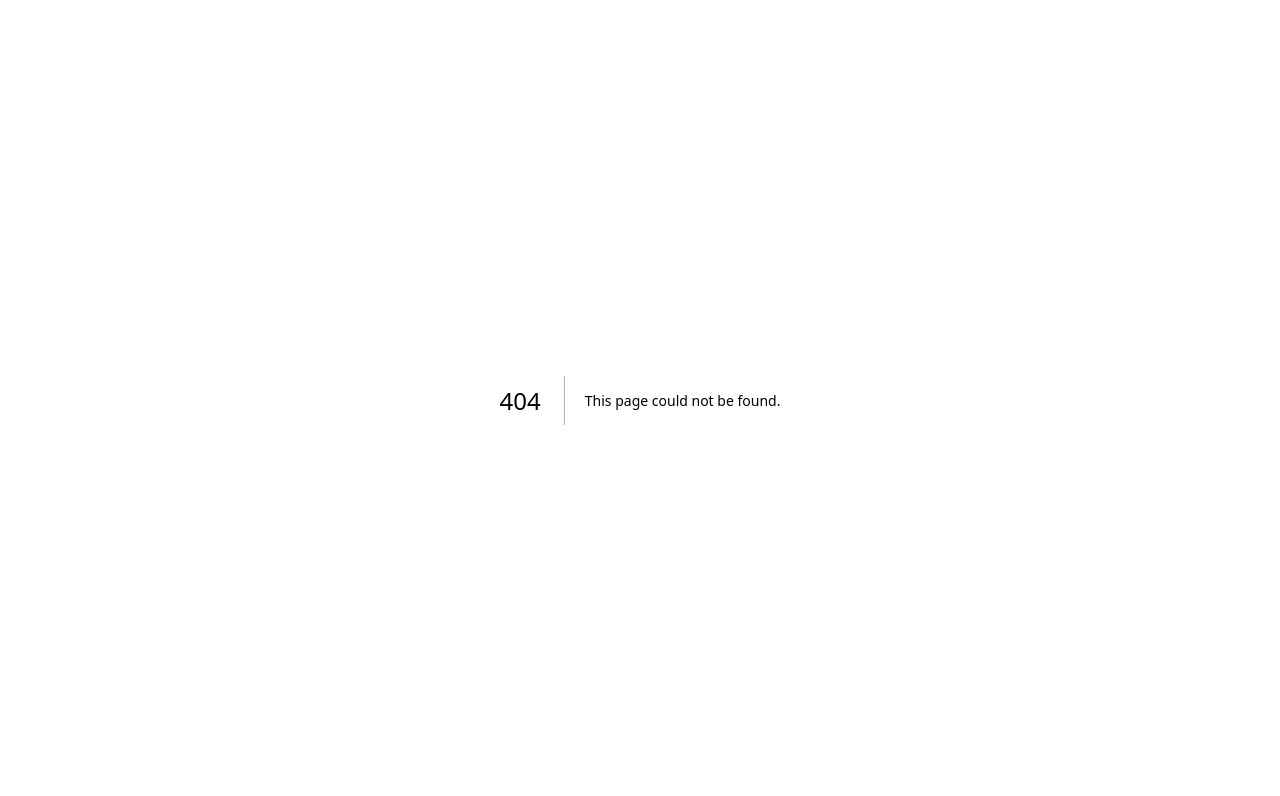
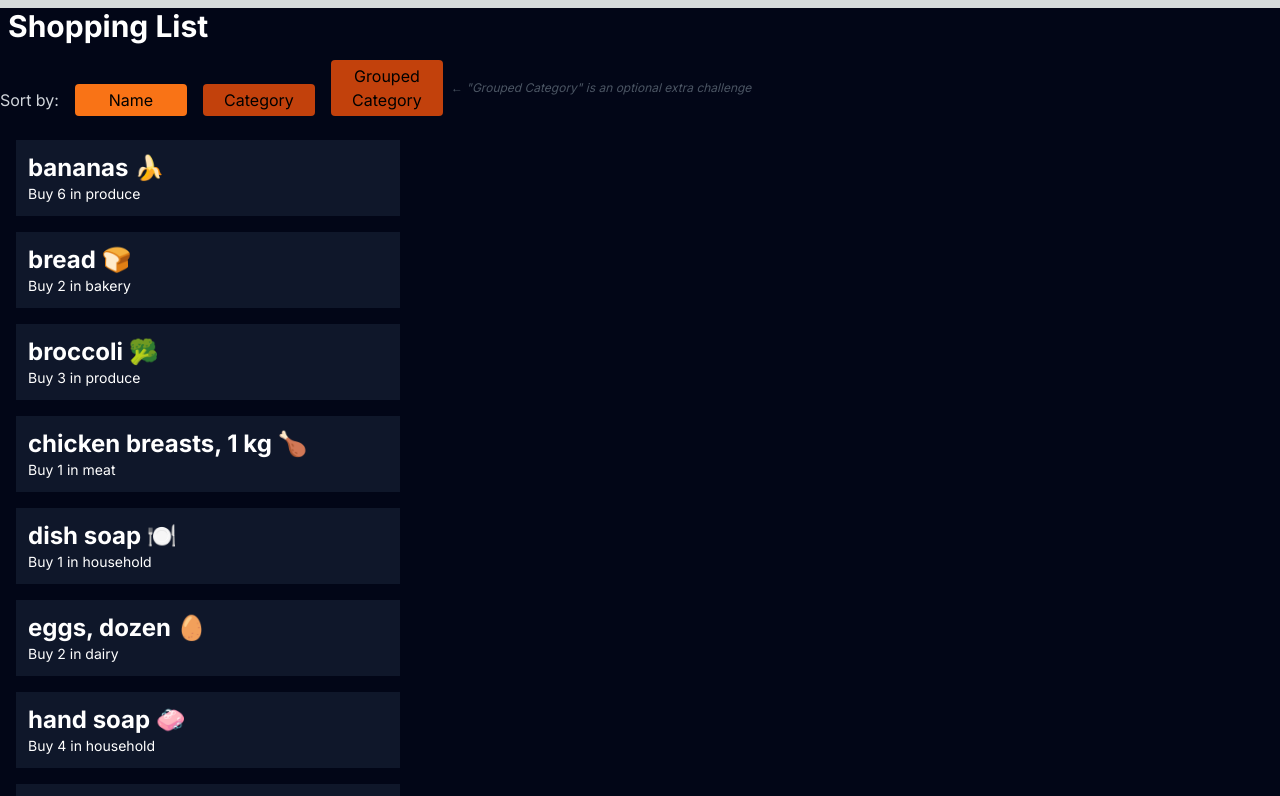
Before and after one commit to KeithC1987/cprg306-assignments, a Next.js app: page /week-5 in a window 1280 px wide. Before the commit this address had no page. Shown: the top 796 px of the page. Built offline with nearby package versions, Linux system fonts and the light colour scheme.

Commit message:
week-5 completed
completed all week-5 requirements

```diff
--- a/app/page.js
+++ b/app/page.js
@@ -13,6 +13,7 @@
         <li><Link className={LinkStyle} href="./week-2">week-2</Link></li>
         <li><Link className={LinkStyle} href="./week-3">week-3</Link></li>
         <li><Link className={LinkStyle} href="./week-4">week-4</Link></li>
+        <li><Link className={LinkStyle} href="./week-5">week-5</Link></li>
       </ul>
     </main>
   );
--- /dev/null
+++ b/app/week-5/item-list.js
@@ -0,0 +1,78 @@
+"use client"
+
+import React, { useState } from 'react';
+import Item from './item';
+import itemsData from './items.json';
+
+export default function ItemList() {
+  const [sortBy, setSortBy] = useState("name");
+
+  const sortItems = (items, sortBy) => {
+    return items.sort((a, b) => {
+      if (sortBy === 'name') {
+        return a.name.localeCompare(b.name);
+      } else if (sortBy === 'category') {
+        return a.category.localeCompare(b.category);
+      }
+      return 0;
+    });
+  };
+
+  const getGroupedItems = (items) => {
+    return items.reduce((acc, item) => {
+      if (!acc[item.category]) {
+        acc[item.category] = [];
+      }
+      acc[item.category].push(item);
+      return acc;
+    }, {});
+  };
+
+  const sortedItems = sortBy === 'grouped' ? getGroupedItems(itemsData) : sortItems([...itemsData], sortBy);
+
+  return (
+    <div>
+      <div className="mb-4">
+        <label className="text-gray-300 mr-2">Sort by:</label>
+        <button
+          className={`bg-orange-500 p-1 m-2 w-28 rounded ${sortBy === 'name' ? 'bg-orange-500' : 'bg-orange-700'}`}
+          onClick={() => setSortBy('name')}
+        >
+          Name
+        </button>
+        <button
+          className={`bg-orange-500 p-1 m-2 w-28 rounded ${sortBy === 'category' ? 'bg-orange-500' : 'bg-orange-700'}`}
+          onClick={() => setSortBy('category')}
+        >
+          Category
+        </button>
+        <button
+          className={`bg-orange-500 p-1 m-2 w-28 rounded ${sortBy === 'grouped' ? 'bg-orange-500' : 'bg-orange-700'}`}
+          onClick={() => setSortBy('grouped')}
+        >
+          Grouped Category
+        </button>
+        <label className="absolute top-20 left-240 text-gray-600 text-xs italic" htmlFor="group-category">← "Grouped Category" is an optional extra challenge</label>
+      </div>
+
+      {sortBy === 'grouped' ? (
+        Object.keys(sortedItems).map((category) => (
+          <div key={category}>
+            <h2 className="text-lg font-bold capitalize text-white">{category}</h2>
+            <ul>
+              {sortedItems[category].sort((a, b) => a.name.localeCompare(b.name)).map(item => (
+                <Item key={item.id} name={item.name} quantity={item.quantity} category={item.category} />
+              ))}
+            </ul>
+          </div>
+        ))
+      ) : (
+        <ul>
+          {sortedItems.map(item => (
+            <Item key={item.id} name={item.name} quantity={item.quantity} category={item.category} />
+          ))}
+        </ul>
+      )}
+    </div>
+  );
+}
--- /dev/null
+++ b/app/week-5/item.js
@@ -0,0 +1,10 @@
+export default function Item({ name, quantity, category }) {
+  return(
+    <li className="flex justify-between items-center p-3 mx-4 my-4 bg-slate-900 max-w-sm  border-gray-700">
+    <div className="flex flex-col">
+      <span className="text-2xl font-bold  text-white">{name}</span>
+      <span className="text-sm text-white ">Buy {quantity} in {category}</span>
+    </div>
+  </li>
+);
+}
--- /dev/null
+++ b/app/week-5/items.json
@@ -0,0 +1,74 @@
+[
+    {
+      "id": "1h2GJKH12gkHG31h1H",
+      "name": "milk, 4 L 🥛",
+      "quantity": 1,
+      "category": "dairy"
+    },
+    {
+      "id": "2KJH3k2j3H1k2J3K1H",
+      "name": "bread 🍞",
+      "quantity": 2,
+      "category": "bakery"
+    },
+    {
+      "id": "3h2KJH3k2j3H1k2J3",
+      "name": "eggs, dozen 🥚",
+      "quantity": 2,
+      "category": "dairy"
+    },
+    {
+      "id": "4k2J3K1H2GJKH12gk",
+      "name": "bananas 🍌",
+      "quantity": 6,
+      "category": "produce"
+    },
+    {
+      "id": "5H1h1H2KJH3k2j3H",
+      "name": "broccoli 🥦",
+      "quantity": 3,
+      "category": "produce"
+    },
+    {
+      "id": "6H1k2J3K1H2GJKH1",
+      "name": "chicken breasts, 1 kg 🍗",
+      "quantity": 1,
+      "category": "meat"
+    },
+    {
+      "id": "7gkHG31h1H2KJH3k",
+      "name": "pasta sauce 🍝",
+      "quantity": 3,
+      "category": "canned goods"
+    },
+    {
+      "id": "8j3H1k2J3K1H2GJK",
+      "name": "spaghetti, 454 g 🍝",
+      "quantity": 2,
+      "category": "dry goods"
+    },
+    {
+      "id": "9H12gkHG31h1H2KJ",
+      "name": "toilet paper, 12 pack 🧻",
+      "quantity": 1,
+      "category": "household"
+    },
+    {
+      "id": "10H3k2j3H1k2J3K1",
+      "name": "paper towels, 6 pack",
+      "quantity": 1,
+      "category": "household"
+    },
+    {
+      "id": "11k2J3K1H2GJKH12",
+      "name": "dish soap 🍽️",
+      "quantity": 1,
+      "category": "household"
+    },
+    {
+      "id": "12GJKH12gkHG31h1",
+      "name": "hand soap 🧼",
+      "quantity": 4,
+      "category": "household"
+    }
+  ]
--- /dev/null
+++ b/app/week-5/page.js
@@ -0,0 +1,11 @@
+import ItemList from "./item-list";
+
+
+export default function Page(){
+    return(
+        <main className="bg-slate-950">
+            <h1 className="text-3xl font-bold text-white m-2">Shopping List</h1>
+            <ItemList/>
+        </main>
+    );
+}
```
